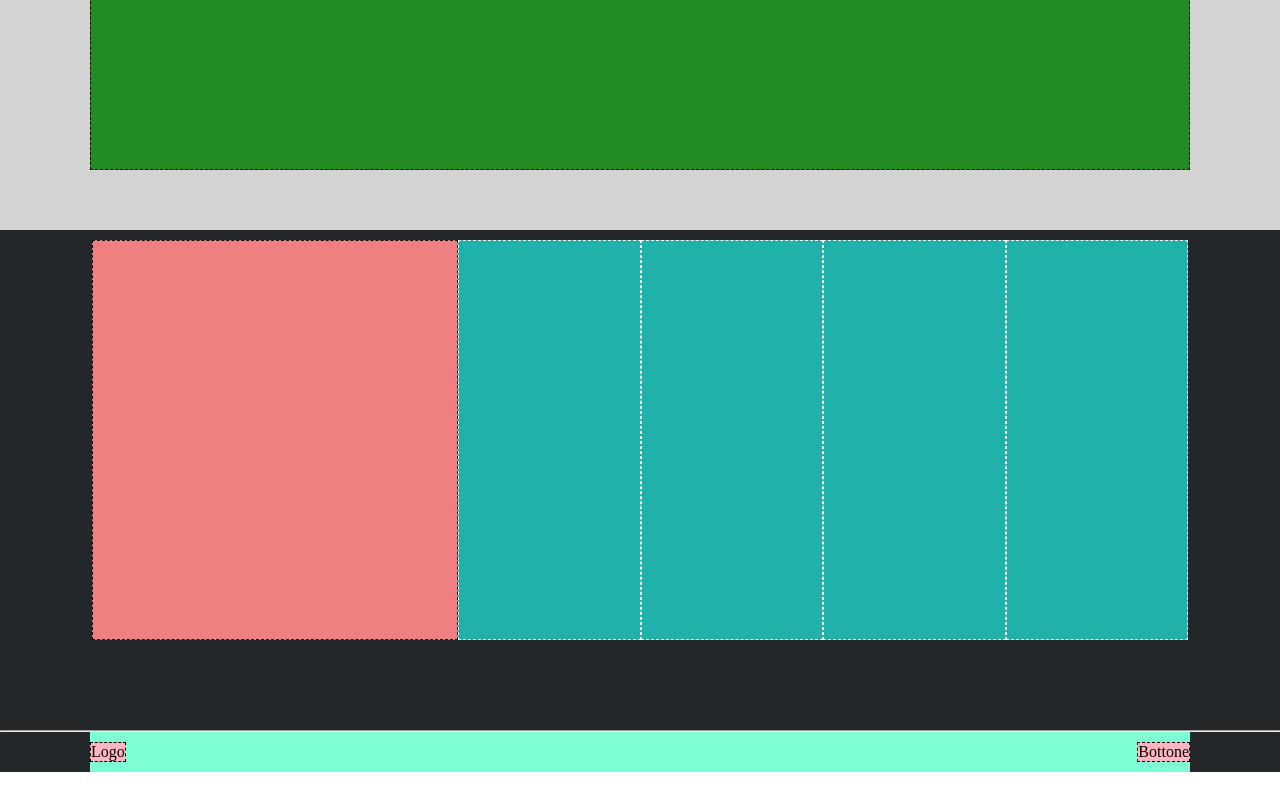
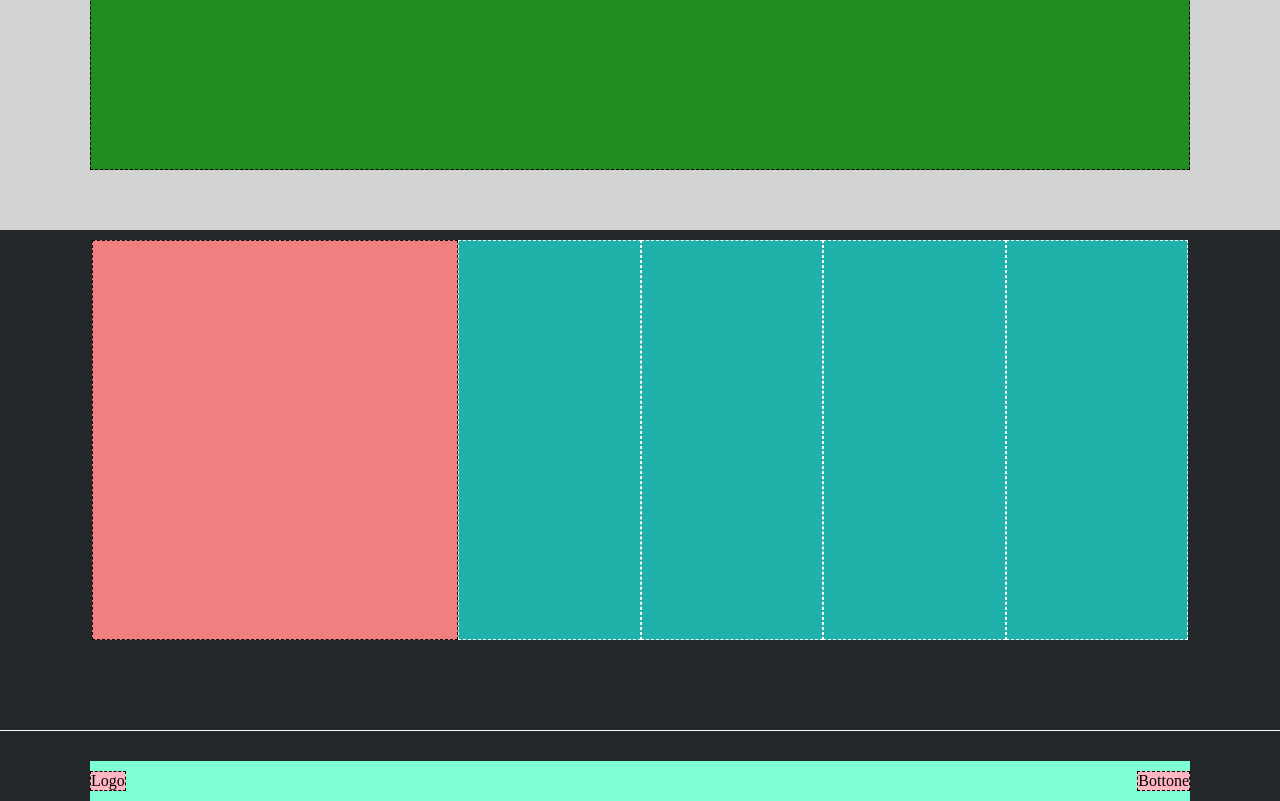
Before and after one commit to matcir/htmlcss-struttura-discord, a plain HTML site: page index.html in a window 1280 px wide. Shown: the part 2620-3421 px from the top of the page. Before the commit the page ends 3392 px from the top, so only its background shows below. Drawn offline with Linux system fonts and the light colour scheme.

Commit message:
adjusted footer

```diff
--- a/css/style.css
+++ b/css/style.css
@@ -165,3 +165,7 @@
 .solid_white_border{
     border-top: 1px solid white;
 }
+
+.margin{
+    padding-top: 30px;
+}
--- a/index.html
+++ b/index.html
@@ -57,10 +57,7 @@
                 <div id="water_box" class="border_white"></div>
             </div>
         </div>
-        <div>
-            <hr>
-        </div>
-        <div class="footer" >
+        <div class="footer margin solid_white_border" >
             <div class="end_page">
                 <div class="border bg_pink">Logo</div>
                 <div class="border bg_pink">Bottone</div>
```
